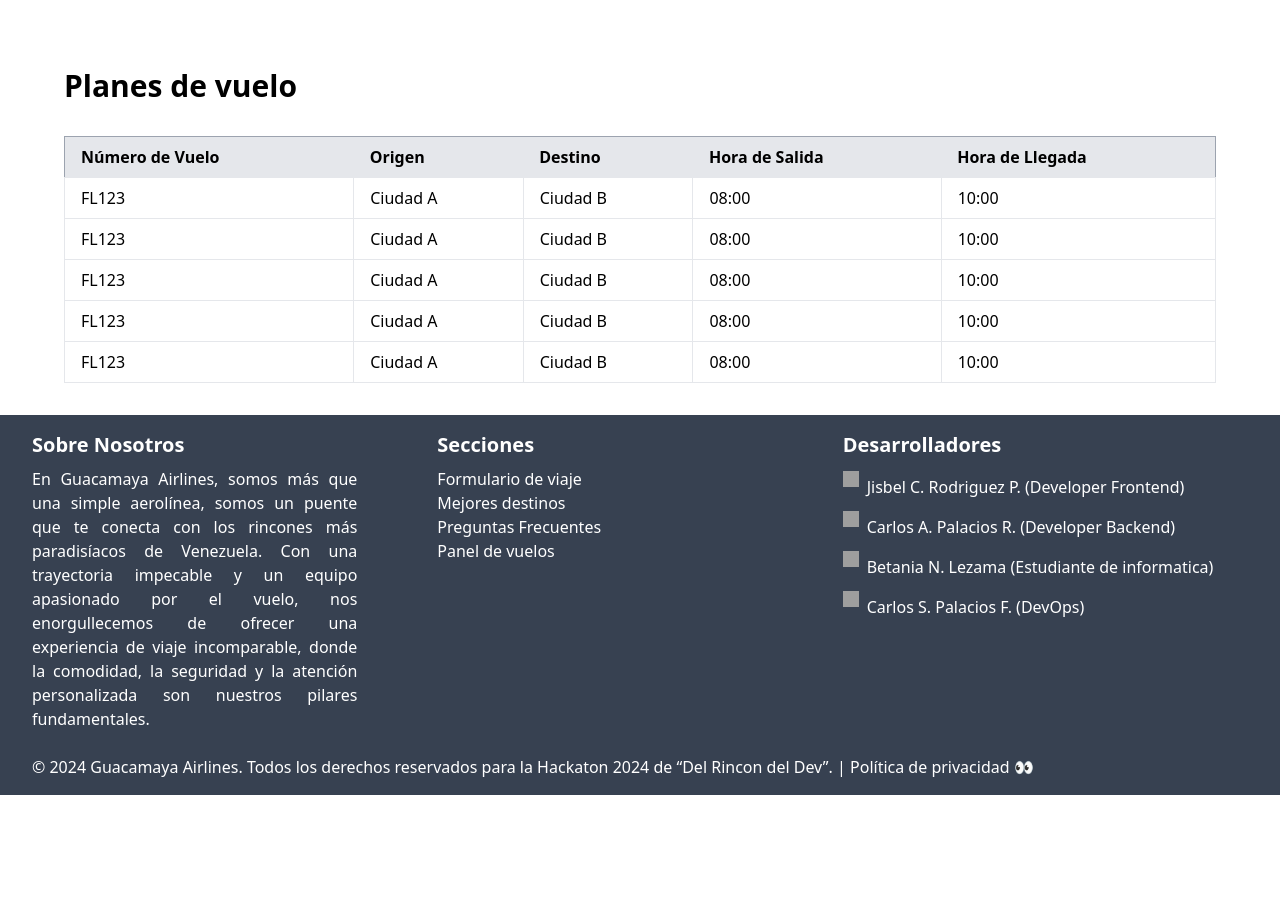
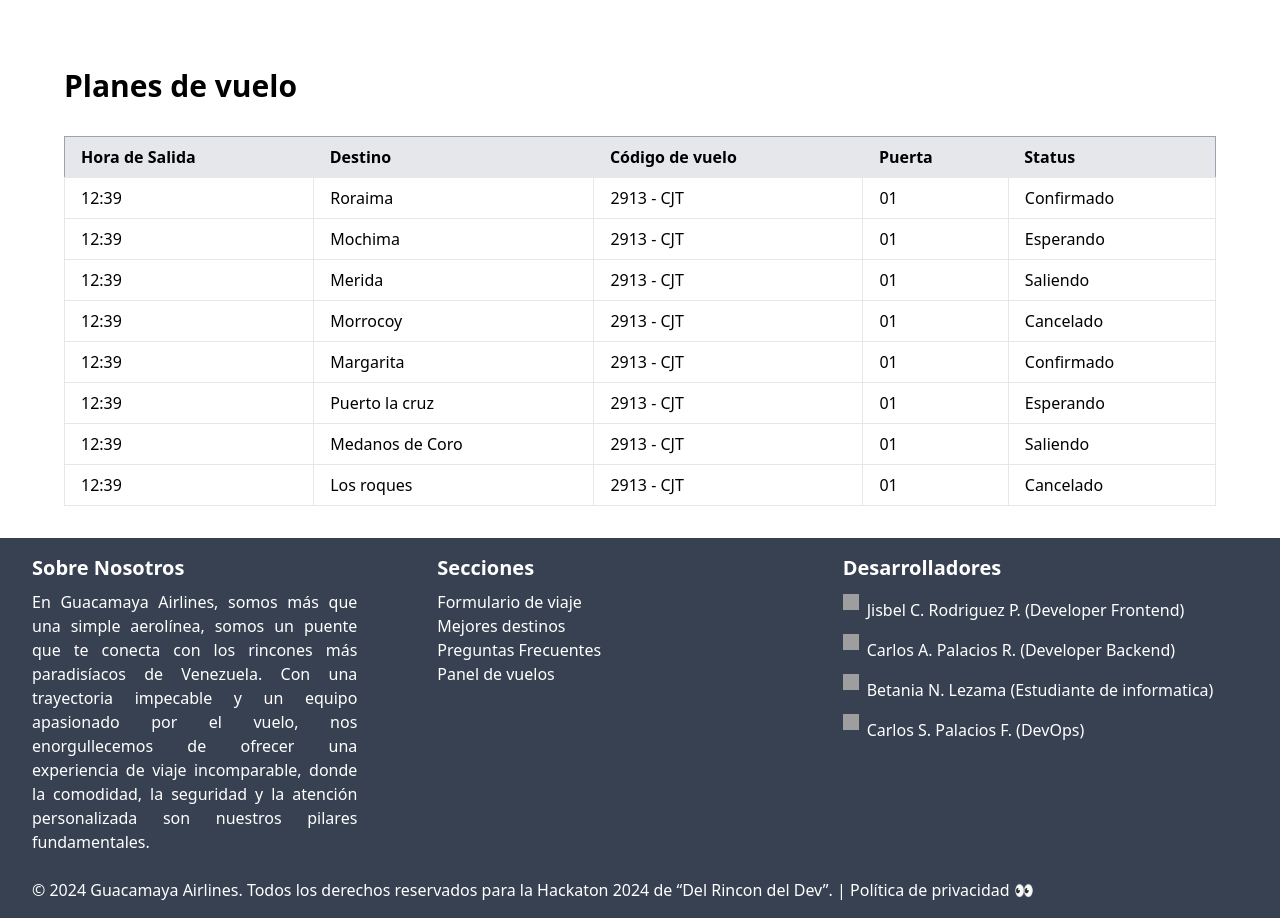
Before and after one commit to CarlosArgelio/guacamaya-airlines, a React (Vite) app in the folder frontend/: page / in a window 1280 px wide. Shown: the part 2180-3098 px from the top of the page. Before the commit the page ends 2975 px from the top, so only its background shows below. Built offline with nearby package versions, Linux system fonts and the light colour scheme; grey boxes are pictures that could not be loaded.

Commit message:
refactor:improved the code in the flight plans section

```diff
--- a/frontend/src/components/FlightPlans.jsx
+++ b/frontend/src/components/FlightPlans.jsx
@@ -6,53 +6,98 @@ function Table() {
         <table className="table-auto w-full border-collapse border border-gray-400">
           <thead>
             <tr className="bg-gray-200">
-              <th className="px-4 py-2 text-left">Número de Vuelo</th>
-              <th className="px-4 py-2 text-left">Origen</th>
+              <th className="px-4 py-2 text-left">Hora de Salida</th>
               <th className="px-4 py-2 text-left">Destino</th>
-              <th className="px-4 py-2 text-left">Hora de Salida</th>
-              <th className="px-4 py-2 text-left">Hora de Llegada</th>
+              <th className="px-4 py-2 text-left">Código de vuelo</th>
+              <th className="px-4 py-2 text-left">Puerta</th>
+              <th className="px-4 py-2 text-left">Status</th>
             </tr>
           </thead>
           <tbody>
-            <tr className="bg-white">
-              <td className="border px-4 py-2">FL123</td>
-              <td className="border px-4 py-2">Ciudad A</td>
-              <td className="border px-4 py-2">Ciudad B</td>
-              <td className="border px-4 py-2">08:00</td>
-              <td className="border px-4 py-2">10:00</td>
-            </tr>
-            <tr className="bg-white">
-              <td className="border px-4 py-2">FL123</td>
-              <td className="border px-4 py-2">Ciudad A</td>
-              <td className="border px-4 py-2">Ciudad B</td>
-              <td className="border px-4 py-2">08:00</td>
-              <td className="border px-4 py-2">10:00</td>
-            </tr>
-            <tr className="bg-white">
-              <td className="border px-4 py-2">FL123</td>
-              <td className="border px-4 py-2">Ciudad A</td>
-              <td className="border px-4 py-2">Ciudad B</td>
-              <td className="border px-4 py-2">08:00</td>
-              <td className="border px-4 py-2">10:00</td>
-            </tr>
-            <tr className="bg-white">
-              <td className="border px-4 py-2">FL123</td>
-              <td className="border px-4 py-2">Ciudad A</td>
-              <td className="border px-4 py-2">Ciudad B</td>
-              <td className="border px-4 py-2">08:00</td>
-              <td className="border px-4 py-2">10:00</td>
-            </tr>
-            <tr className="bg-white">
-              <td className="border px-4 py-2">FL123</td>
-              <td className="border px-4 py-2">Ciudad A</td>
-              <td className="border px-4 py-2">Ciudad B</td>
-              <td className="border px-4 py-2">08:00</td>
-              <td className="border px-4 py-2">10:00</td>
-            </tr>
+            {
+              FlightPlans.map(flightPlan => (
+
+              <tr key={flightPlan.id} className="bg-white">
+                <td className="border px-4 py-2">{flightPlan.leave}</td>
+                <td className="border px-4 py-2">{flightPlan.destination}</td>
+                <td className="border px-4 py-2">{flightPlan.code}</td>
+                <td className="border px-4 py-2">{flightPlan.door}</td>
+                <td className="border px-4 py-2">{flightPlan.status}</td>
+              </tr>
+              ))
+            }
+
           </tbody>
         </table>
       </div>
     );
   }
 
+  const FlightPlans = [
+    {
+      id: 1,
+      leave: '12:39',
+      destination: 'Roraima',
+      code: '2913 - CJT',
+      door: '01',
+      status: 'Confirmado',
+    },
+    {
+      id: 2,
+      leave: '12:39',
+      destination: 'Mochima',
+      code: '2913 - CJT',
+      door: '01',
+      status: 'Esperando',
+    },
+    {
+      id: 3,
+      leave: '12:39',
+      destination: 'Merida',
+      code: '2913 - CJT',
+      door: '01',
+      status: 'Saliendo',
+    },
+    {
+      id: 4,
+      leave: '12:39',
+      destination: 'Morrocoy',
+      code: '2913 - CJT',
+      door: '01',
+      status: 'Cancelado',
+    },
+    {
+      id: 5,
+      leave: '12:39',
+      destination: 'Margarita',
+      code: '2913 - CJT',
+      door: '01',
+      status: 'Confirmado',
+    },
+    {
+      id: 6,
+      leave: '12:39',
+      destination: 'Puerto la cruz',
+      code: '2913 - CJT',
+      door: '01',
+      status: 'Esperando',
+    },
+    {
+      id: 7,
+      leave: '12:39',
+      destination: 'Medanos de Coro',
+      code: '2913 - CJT',
+      door: '01',
+      status: 'Saliendo',
+    },
+    {
+      id: 8,
+      leave: '12:39',
+      destination: 'Los roques',
+      code: '2913 - CJT',
+      door: '01',
+      status: 'Cancelado',
+    },
+  ]
+
   export default Table;
```
